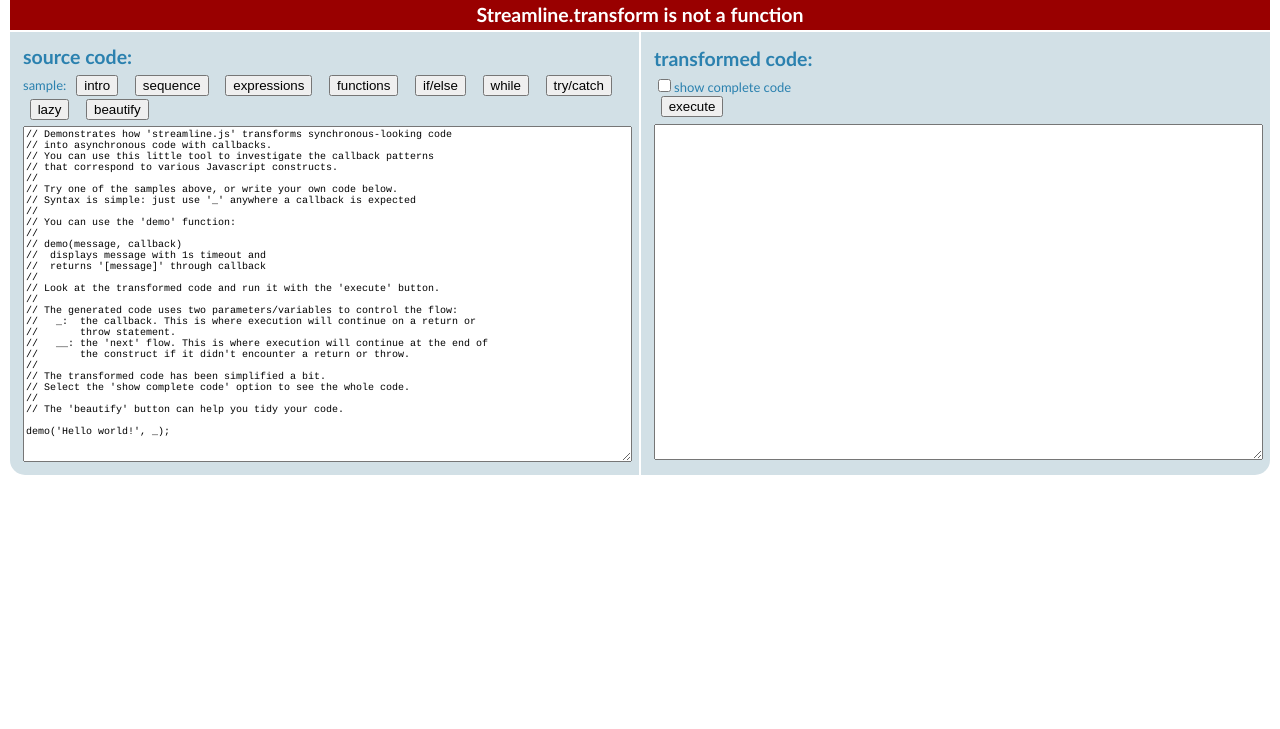
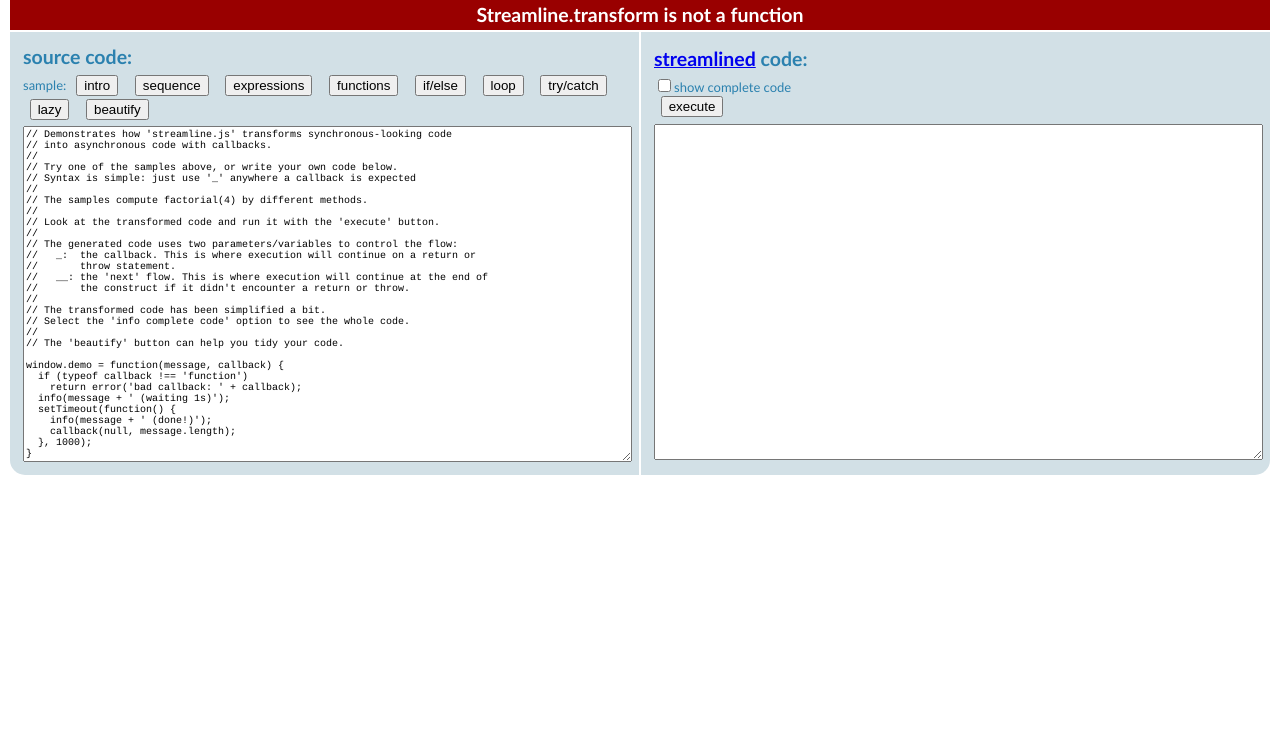
Before and after one commit to Sage/streamlinejs, a website: page examples/streamlineMe.html in a window 1280 px wide. Shown: the part 71-800 px from the top of the page. Drawn offline with Linux system fonts and the light colour scheme.

Commit message:
improved on-line demo

```diff
--- a/examples/streamlineMe.html
+++ b/examples/streamlineMe.html
@@ -1,6 +1,7 @@
 <!DOCTYPE HTML PUBLIC "-//W3C//DTD HTML 4.01 Transitional//EN" "http://www.w3.org/TR/html4/loose.dtd">
 <html>
     <head>
+    	<title>streamline.js interactive demo</title>
         <script src="../test/qunit/jquery.js">
         </script>
         <link rel="stylesheet" href="streamlineMe.css" type="text/css" media="screen" />
@@ -19,7 +20,7 @@
     <body>
         <form>
             <table width="100%">
-		        <tr><td colspan="2" align="center"><h1 id="header"><a href="https://github.com/Sage/streamlinejs">Streamline</a> my code</h1></td></tr>
+		        <tr><td colspan="2" align="center"><h1 id="header">Please, generate my callbacks!</h1></td></tr>
 				<tr><td colspan="2" align="center"><h2 class="result" id="result"></h2></td></tr>
                 <tr>
                     <td class="botLeft" width="50%">
@@ -30,7 +31,7 @@
 			            <input id="expressionsSample" class="sample" type="button" value="expressions"></input>
 			            <input id="functionsSample" class="sample" type="button" value="functions"></input>
 			            <input id="ifElseSample" class="sample" type="button" value="if/else"></input>
-						<input id="whileSample" class="sample" type="button" value="while"></input>
+						<input id="loopSample" class="sample" type="button" value="loop"></input>
 						<input id="tryCatchSample" class="sample" type="button" value="try/catch"></input>
 						<input id="lazySample" class="sample" type="button" value="lazy"></input>
 						<input id="beautify" type="button" align="right" value="beautify"></input>
@@ -38,7 +39,7 @@
                         <textarea id="codeIn" align="left" width="100%" rows="30"></textarea>
                     </td>
                     <td class="botRight" width="50%">
-                        <h2>transformed code:</h2>
+                        <h2><a href="https://github.com/Sage/streamlinejs">streamlined</a> code:</h2>
 						<input id="complete" type="checkbox">show complete code</input>
 						<br>
 						<input id="execute" type="button" value="execute"></input>
--- a/examples/streamlineMe.js
+++ b/examples/streamlineMe.js
@@ -1,18 +1,25 @@
+
+var _demo = "\n" +
+    "\nwindow.demo = function(message, callback) {" +
+	"\n  if (typeof callback !== 'function')" +
+	"\n    return error('bad callback: ' + callback);" +
+	"\n  info(message + ' (waiting 1s)');" +
+	"\n  setTimeout(function() {" +
+	"\n    info(message + ' (done!)');" +
+	"\n    callback(null, message.length);" +
+	"\n  }, 1000);" +
+	"\n}" +
+	"\n";
+
 var _samples = {
 	introSample: "" +
 	"// Demonstrates how 'streamline.js' transforms synchronous-looking code" +
 	"\n// into asynchronous code with callbacks." +
-	"\n// You can use this little tool to investigate the callback patterns" +
-	"\n// that correspond to various Javascript constructs." +
 	"\n//" +
 	"\n// Try one of the samples above, or write your own code below." +
 	"\n// Syntax is simple: just use '_' anywhere a callback is expected" +
 	"\n//" +
-	"\n// You can use the 'demo' function:" +
-	"\n//" +
-	"\n// demo(message, callback)" +
-	"\n//  displays message with 1s timeout and" +
-	"\n//  returns '[message]' through callback" +
+	"\n// The samples compute factorial(4) by different methods." +
 	"\n//" +
 	"\n// Look at the transformed code and run it with the 'execute' button." +
 	"\n//" +
@@ -23,129 +30,117 @@
 	"\n//       the construct if it didn't encounter a return or throw." +
 	"\n//" +
 	"\n// The transformed code has been simplified a bit." +
-	"\n// Select the 'show complete code' option to see the whole code." +
+	"\n// Select the 'info complete code' option to see the whole code." +
 	"\n//" +
 	"\n// The 'beautify' button can help you tidy your code." +
-	"\n" +
-	"\ndemo('Hello world!', _);",
+	_demo +
+	"\ndemo('Straight to the answer: fact(4) = 24', _);" +
+	"\n",
 
 	sequenceSample: "" +
-	"// Simple sequence of asynchronous calls:" +
+	"// Multiply one step at a time:" +
 	"\n" +
-	"\ndemo('hello', _);" +
-	"\ndemo('world', _);" +
-	"\ndemo('how\\'s life?', _);",
+	"\nvar fact = demo('1', _);" +
+	"\nfact *= demo('12', _);" +
+	"\nfact *= demo('123', _);" +
+	"\nfact *= demo('1234', _);" +
+	"\ndemo('fact(4) = ' + fact, _);" +
+	"\n",
 
 	expressionsSample: "" +
-	"// Expression that combines asynchronous calls:" +
+	"// Multiply all at once:" +
 	"\n" +
-	"\ndemo(demo('call 1', _) + " +
-	"\n  demo('call 2', _) + " +
-	"\n  demo('call 3', _) + " +
-	"\n  demo('call 4', _), _);",
+	"\nvar fact = demo('1', _) * demo('12', _) * demo('123', _) * demo('1234', _);" +
+	"\ndemo('fact(4) = ' + fact, _)" +
+	"\n",
 
 	functionsSample: "" +
-	"// Asynchronous functions that call each other: " +
+	"// Go through intermediate functions: " +
 	"\n" +
-	"\nfunction f(message, _) {" +
-	"\n  return demo('f: ' + message, _);" +
+	"\nfunction f(n1, n2, _) {" +
+	"\n  return demo(n1, _) * demo(n2, _);" +
 	"\n}" +
 	"\n" +
-	"\nfunction g(message, _) {" +
-	"\n  return f('g: ' + message, _);" +
+	"\nfunction g(_) {" +
+	"\n  return f('1', '12', _) * f('123', '1234', _);" +
 	"\n}" +
 	"\n" +
-	"\ndemo(g('hello world', _), _);",
+	"\ndemo('fact(4) = ' + g(_), _);" +
+	"\n",
 
 	ifElseSample: "" +
-	"// if/else demo. Try toggling 'cond'." +
+	"// Natural recursive version with if/else test." +
 	"\n" +
-	"\nvar cond = true;" +
-	"\ndemo('before if', _);" +
-	"\n" +
-	"\nif (cond) { demo('true branch', _); }" +
-	"\nelse { demo('false branch', _); }" +
-	"\n" +
-	"\ndemo('after branch', _);",
-
-	whileSample: "" +
-	"// Loop demo." +
-	"\n// See what happens if you increase count and run another sample!" +
-	"\n" +
-	"\nvar count = 3;" +
-	"\ndemo('before loop', _);" +
-	"\n" +
-	"\nwhile (count-- > 0) {" +
-	"\n  demo('looping: count is ' + count, _);" +
+	"\nfunction fact(n, _) {" +
+	"\n  if (n == 1) { demo('return: 1', _); return 1; }" +
+	"\n  else { demo('recurse: ' + n, _); return n * fact(n - 1, _); }" +
 	"\n}" +
 	"\n" +
-	"\ndemo('after loop', _);",
+	"\ndemo('fact(4) = ' + fact(4, _), _);" +
+	"\n",
+
+	loopSample: "" +
+	"// Natural iterative version" +
+	"\n" +
+	"\nfunction fact(n, _) {" +
+	"\n  var result = 1;" +
+	"\n  for (var str = '-'; str.length < 5; str += '-') {" +
+	"\n    result *= demo(str, _);" +
+	"\n  }" +
+	"\n  return result;" +
+	"\n}" +
+	"\n" +
+	"\ndemo('fact(4) = ' + fact(4, _), _);" +
+	"\n",
 
 	tryCatchSample: "" +
-	"// try/catch demo. Try toggling 'fail'." +
+	"// Recursive variant with throw/catch." +
 	"\n" +
-	"\nvar fail = true;" +
-	"\ndemo('before try', _);" +
+	"\nfunction fact(n, _) {" +
+	"\n  try {" +
+	"\n    demo('try: n = ' + n, _);" +
+	"\n    if (n == 0) throw new Error('zero');" +
+	"\n    return n * fact(n - 1, _);" +
+	"\n  }" +
+	"\n  catch (ex) { demo('caught ' + ex.message, _); return 1; }" +
+	"\n  finally { demo('finally: n = ' + n, _); }" +
+	"\n}" +
 	"\n" +
-	"\ntry {" +
-	"\n  demo('before fail test', _);" +
-	"\n  if (fail) throw new Error('test exception');" +
-	"\n  demo('did not fail', _);" +
-	"\n}" +
-	"\ncatch (ex) { demo('caught ' + ex.message, _); }" +
-	"\nfinally { demo('inside finally', _); }" +
-	"\n" +
-	"\ndemo('after try catch', _);",
+	"\ndemo('fact(4) = ' + fact(4, _), _);" +
+	"\n",
 
 	lazySample: "" +
-	"// Lazy operators demo." +
-	"\n// Try increasing len and check that only " +
-	"\n// relevant sub-expressions are evaluated." +
+	"// Variant with lazy eval operators." +
+	"\n// Note that fact(3, _) is evaluated but fact(5, _) is not" +
 	"\n" +
-	"\nvar len = 4;" +
-	"\nvar result = len >= demo('--5', _).length " +
-	"\n  && len <= demo('----7', _).length" +
-	"\n  ? demo('inside', _)" +
-	"\n  : demo('outside', _);" +
+	"\nfunction fact(n, _) {" +
+	"\n  demo('n=' + n, _);" +
+	"\n  return n == 1 ? demo('!', _) : n * fact(n - 1, _);" +
+	"\n}" +
 	"\n" +
-	"\ndemo(len + ' is ' + result, _);"
+	"\nvar fact4 = (fact(3, _) - 6) || fact(4, _) || fact(5, _);" +
+	"\n" +
+	"\ndemo('fact(4) = ' + fact4, _);" +
+	"\n",
 }
 
 var _complete = false;
 
-function demo(message, callback){
-	if (typeof callback !== "function")
-		throw new Error("demo callback is not a function");
-	$('#result').text(message + " (waiting 1s ...)");
-	setTimeout(function(){
-		$('#result').text(message + " (done!)");
-		try {
-			callback(null, "[" + message + "]");
-		}
-		catch (ex) {
-			try {
-				callback(ex);
-			}
-			catch (ex) {
-				_error("fatal error: " + ex.message);
-			}
-		}
-	}, 1000)
+function error(message){
+	$('#result').removeClass('info').addClass('error').text(message);
 }
 
-function _error(message){
-	$('#result').removeClass('success').addClass('error').text(message);
-}
-
-function _success(message){
+function info(message){
 	$('#result').removeClass('error').addClass('success').text(message);
 }
 
 window.__context = {
 	errorHandler: function(err) {
-		_error(err.message || err.toString());
+		error(err.message || err.toString());
 	}
 }
+
+eval(_demo); // define demo if user does not execute intro
 
 function _transform(){
 	var codeIn = $('#codeIn').val();
@@ -159,11 +154,11 @@
 		});
 		console.log(codeOut);
 		$('#codeOut').val(codeOut);
-		_success("ready")
+		info("ready")
 	}
 	catch (ex) {
 		console.error(ex);
-		_error(ex.message)
+		error(ex.message)
 	}
 }
 
@@ -176,7 +171,7 @@
 		eval(codeOut);
 	}
 	catch (ex) {
-		_error(ex.message);
+		error(ex.message);
 	}
 }
 
@@ -188,7 +183,7 @@
 		return true;
 	}
 	catch (ex) {
-		_error(ex.message);
+		error(ex.message);
 		return false;
 	}
 }
--- a/package.json
+++ b/package.json
@@ -1,6 +1,7 @@
 {
   "name": "streamline",
-  "version": "0.1.3j",
+  "description": "Asynchronous Javascript for dummies",
+  "version": "0.1.4",
   "engines": { "node": ">=0.2.1" },
   "dependencies": { "narcissus": "=0.0.1" },
   "author": "Bruno Jouhier",
```
Also changed, not shown: lib/transform.js.
